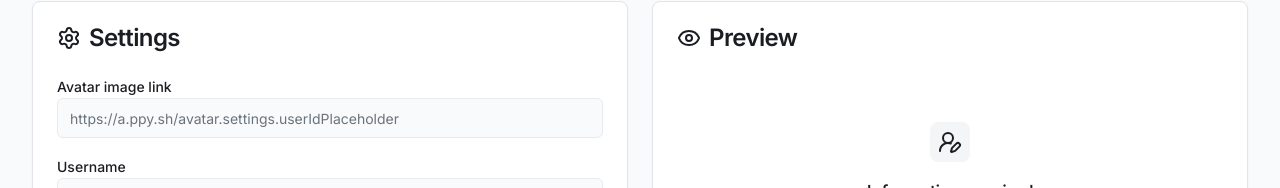
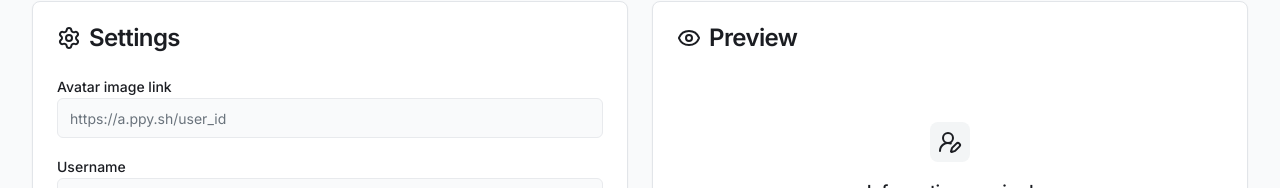
Before and after one commit to CloneWith/osu-collab-tools, a Next.js app: page /avatar in a window 1280 px wide. Shown: the part 196-384 px from the top of the page. Built offline with nearby package versions, Linux system fonts and the light colour scheme.

Commit message:
chore(l10n): use `user_id` instead of localized string

```diff
--- a/app/avatar/page.tsx
+++ b/app/avatar/page.tsx
@@ -153,7 +153,7 @@ export default function AvatarGeneratorPage() {
                 <Label htmlFor="imageUrl">{t("settings.avatarLink")}</Label>
                 <Input
                   id="imageUrl"
-                  placeholder={`https://a.ppy.sh/${t("settings.userIdPlaceholder")}`}
+                  placeholder="https://a.ppy.sh/user_id"
                   value={inputImageUrl}
                   onChange={(e) => setInputImageUrl(e.target.value)}
                   onBlur={_ => setImageUrl(inputImageUrl)}
--- a/app/docs/avatar-card.tsx
+++ b/app/docs/avatar-card.tsx
@@ -40,7 +40,7 @@ export default function AvatarDocCard() {
         <p>{t("steps.title")}</p>
         <ul className="list-decimal list-inside space-y-1 text-secondary-foreground">
           <li>{t.rich("steps.items.0", {
-            linkCode: () => <code className="inline-code">https://a.ppy.sh/&lt;用户 ID&gt;</code>,
+            linkCode: () => <code className="inline-code">https://a.ppy.sh/user_id</code>,
           })}</li>
           <li>{t("steps.items.1")}</li>
           <li>{t("steps.items.2")}</li>
--- a/app/imagemap/page.tsx
+++ b/app/imagemap/page.tsx
@@ -1768,7 +1768,7 @@ export default function ImagemapEditorPage() {
                             <Label htmlFor="avatarLink">{ta("settings.avatarLink")}</Label>
                             <Input
                               id="avatarLink"
-                              placeholder={`https://a.ppy.sh/${ta("settings.userIdPlaceholder")}`}
+                              placeholder="https://a.ppy.sh/user_id"
                               value={selectedRectData.avatar?.imageUrl ?? ""}
                               onChange={(e) => updateAvatarField(selectedRect, "imageUrl", e.target.value)}
                             />
--- a/messages/en.json
+++ b/messages/en.json
@@ -65,7 +65,6 @@
     "description": "Generate user avatar cards in multiple styles",
     "settings": {
       "avatarLink": "Avatar image link",
-      "userIdPlaceholder": "<User ID>",
       "username": "Username",
       "countryCode": "Country code",
       "countryCodeDescription": "In format of two characters",
--- a/messages/zh-CN.json
+++ b/messages/zh-CN.json
@@ -65,7 +65,6 @@
     "description": "生成各种样式的用户头像卡片",
     "settings": {
       "avatarLink": "头像图片链接",
-      "userIdPlaceholder": "<用户 ID>",
       "username": "用户名",
       "countryCode": "国家/地区代码",
       "countryCodeDescription": "使用两位地区码",
```
